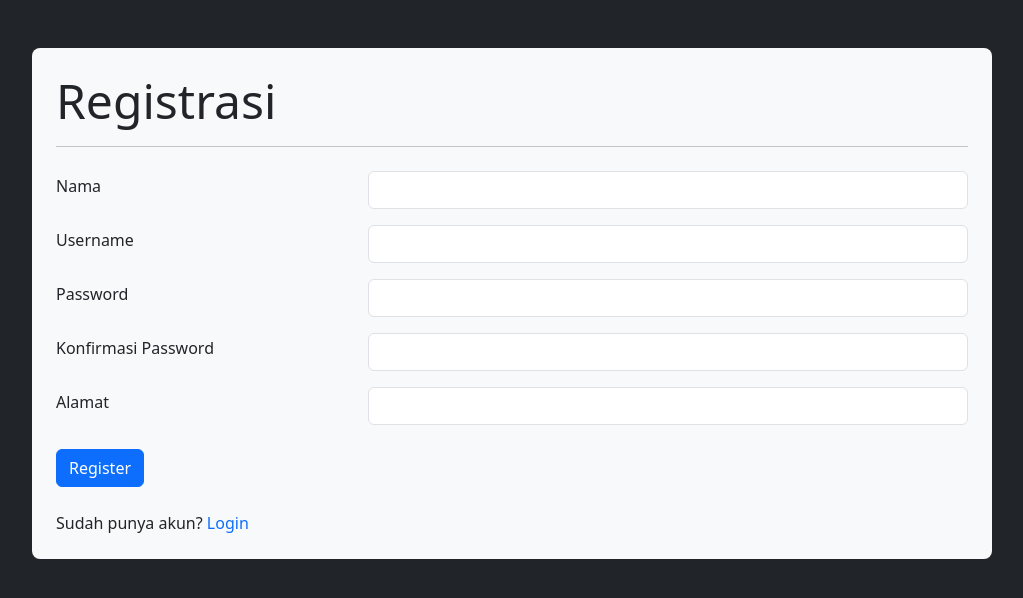
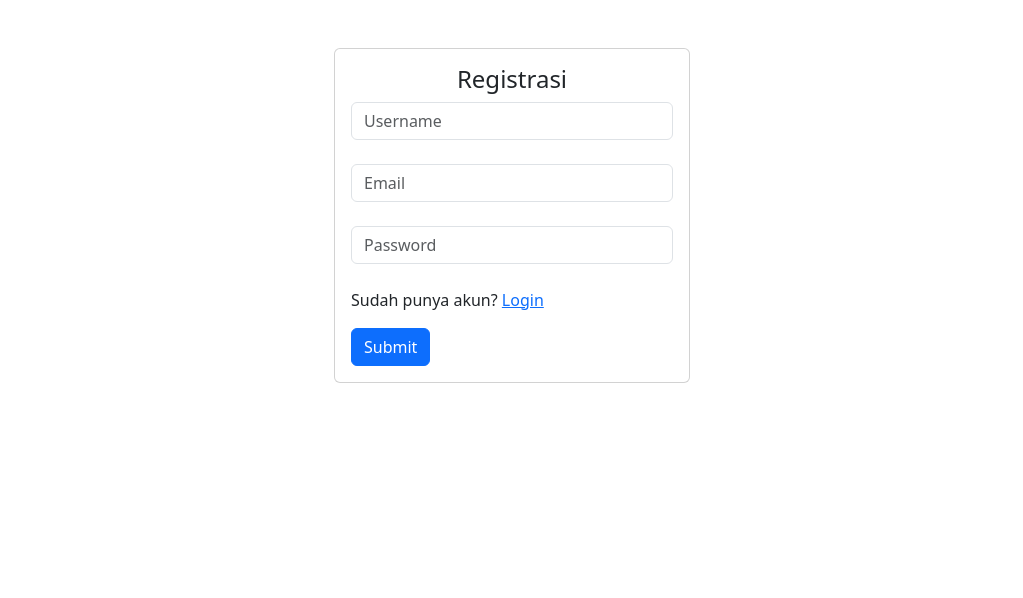
Before and after one commit to Acruxx00/nyoba-ecom, a PHP site: page /register.php in a window 1280 px wide. Shown: the top 598 px of the page, without its empty margins (128-1151 px from the left). Run offline with PHP 8.4, Linux system fonts and the light colour scheme; data that the repository does not hold is empty; some libraries are stand-ins or nearby versions.

Commit message:
register 70%

```diff
--- a/admin/index.php
+++ b/admin/index.php
@@ -30,7 +30,7 @@
                         </li>
                     </ul>
                     <span class="navbar-text">
-                        <a href="../logout.php" class="text-primary-emphasis text-decoration-none">loig out</a>
+                        <a href="../logout.php" class="text-primary-emphasis text-decoration-none">log out</a>
                     </span>
                 </div>
             </div>
--- a/koneksi.php
+++ b/koneksi.php
@@ -4,6 +4,9 @@ $conn = mysqli_connect("localhost", "root", "", "ecom");
 if (!$conn) {
     echo "Failed Connection ";
 }
+
+$all = mysqli_query($conn, 'select * from user');
+// $data = mysqli_fetch_assoc($all);
 
 
 // function login($data)
--- a/nologin.php
+++ b/nologin.php
@@ -6,7 +6,6 @@ require 'koneksi.php';
 ?>
 
 <body>
-    <h1><?= $_SESSION['username']; ?></h1>
     <div class="position-absolute top-50 start-0 translate-middle-y" style="width: 100%">
         <h5 class="card-header">barang yang tersedia</h5>
         <div class="card-body">
--- a/register.php
+++ b/register.php
@@ -1,24 +1,7 @@
 <?php
 require 'koneksi.php';
-session_start();
+?>
 
-function registrasi(){
-
-}
-
-if (isset($_POST['register'])) {
-    if (registrasi($_POST) > 0) {
-        echo "
-            <script>
-                alert('Registrasi akun berhasil, silahkan login!');
-                document.location.href = 'login.php';
-            </script>
-            ";
-    } else {
-        echo mysqli_error($conn);
-    }
-}
-?>
 <!DOCTYPE html>
 <html lang="en">
 
@@ -26,65 +9,37 @@ if (isset($_POST['register'])) {
     <meta charset="UTF-8">
     <meta http-equiv="X-UA-Compatible" content="IE=edge">
     <meta name="viewport" content="width=device-width, initial-scale=1.0">
-    <link rel="stylesheet" href="css/bootstrap.min.css">
-    <title>Register | AptPrinters</title>
+    <title>Registrasi</title>
+    <link rel="stylesheet" href="assets/bootstrap/css/bootstrap.min.css">
+    <link rel="stylesheet" href="">
 </head>
 
-<body class="body bg-dark">
-    <div class="registerContainer bg-light w-75 p-4 rounded-3 mt-5 mx-auto">
-        <form action="" method="post">
-            <h1 class="display-5">Registrasi</h1>
-            <hr class="mb-4">
-            <div class="row align-items-center mb-3">
-                <input type="hidden" name="gambarUser" id="gambarUser" value="noPhoto.jpg">
-                <div class="col-4">
-                    <label for="namaUser" class="form-label">Nama</label>
-                </div>
-                <div class="col">
-                    <input type="text" name="namaUser" id="namaUser" class="form-control" autocomplete="off">
+<body>
+
+    <div class="container">
+        <div class="row justify-content-center mt-5">
+            <div class="col-md-4">
+                <div class="card">
+                    <div class="card-body">
+                        <h4 class="text-center">Registrasi</h4>
+
+                        <form action="register-aksi.php" method="post" name="register">
+                            <input type="text" class="form-control" name="username" placeholder="Username"><br>
+                            <input type="email" class="form-control" name="email" placeholder="Email"><br>
+                            <input type="password" class="form-control" name="password" placeholder="Password"><br>
+                            <!-- <input type="password" class="form-control" name="confirmpass" placeholder="Konfirmasi Password"> -->
+                            <input type="hidden" class="form-control" name="level" value="user">
+                            <p>Sudah punya akun? <a href="index.php">Login</a></p>
+
+                            <button type="submit" name="submit" class="btn btn-primary">Submit</button>
+                        </form>
+                    </div>
                 </div>
             </div>
-            <div class="row align-items-center mb-3">
-                <div class="col-4">
-                    <label for="usernameUser" class="form-label">Username</label>
-                </div>
-                <div class="col">
-                    <input type="text" name="usernameUser" id="usernameUser" class="form-control" autocomplete="off">
-                </div>
-            </div>
-            <div class="row align-items-center mb-3">
-                <div class="col-4">
-                    <label for="passwordUser" class="form-label">Password</label>
-                </div>
-                <div class="col">
-                    <input type="password" name="passwordUser" id="passwordUser" class="form-control">
-                </div>
-            </div>
-            <input type="hidden" name="statusUser" id="statusUser" value="customer">
-            <div class="row align-items-center mb-3">
-                <div class="col-4">
-                    <label for="repasswordUser" class="form-label">Konfirmasi Password</label>
-                </div>
-                <div class="col">
-                    <input type="password" name="repasswordUser" id="repasswordUser" class="form-control">
-                </div>
-            </div>
-            <div class="row align-items-center mb-4">
-                <div class="col-4">
-                    <label for="alamatUser" class="form-label">Alamat</label>
-                </div>
-                <div class="col">
-                    <input type="text" name="alamatUser" id="alamatUser" class="form-control" autocomplete="off">
-                </div>
-            </div>
-            <div class="btn-register mb-4">
-                <button type="submit" name="register" class="btn btn-primary">Register</button>
-            </div>
-            <div>
-                Sudah punya akun?<a href="login.php" class="text-decoration-none"> Login</a>
-            </div>
-        </form>
+        </div>
     </div>
+
+    <script src=""></script>
 </body>
 
 </html>
```
Also changed, not shown: register-aksi.php (added, +19 -0 lines), user/index.php (+26 -1 lines).
